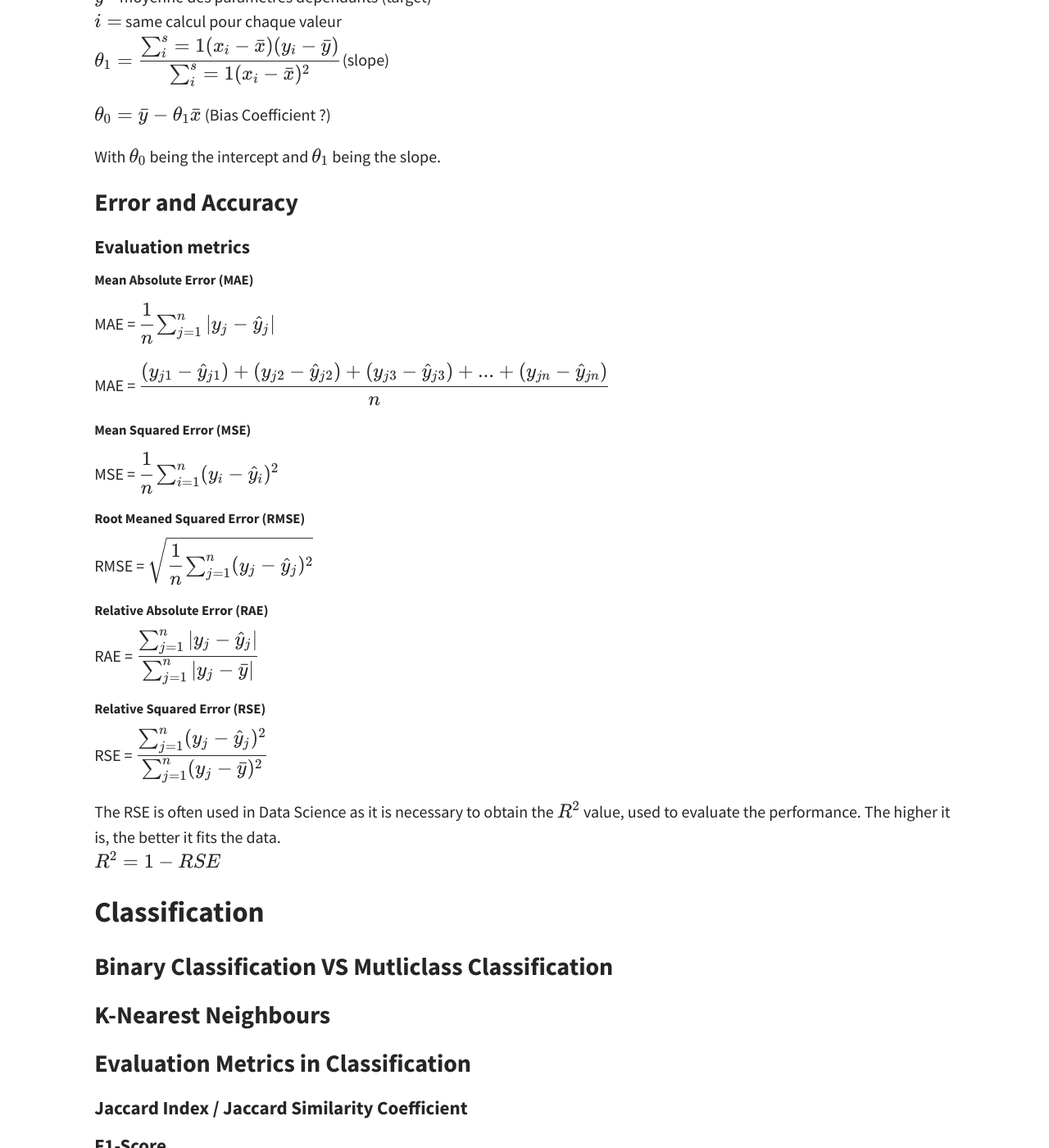
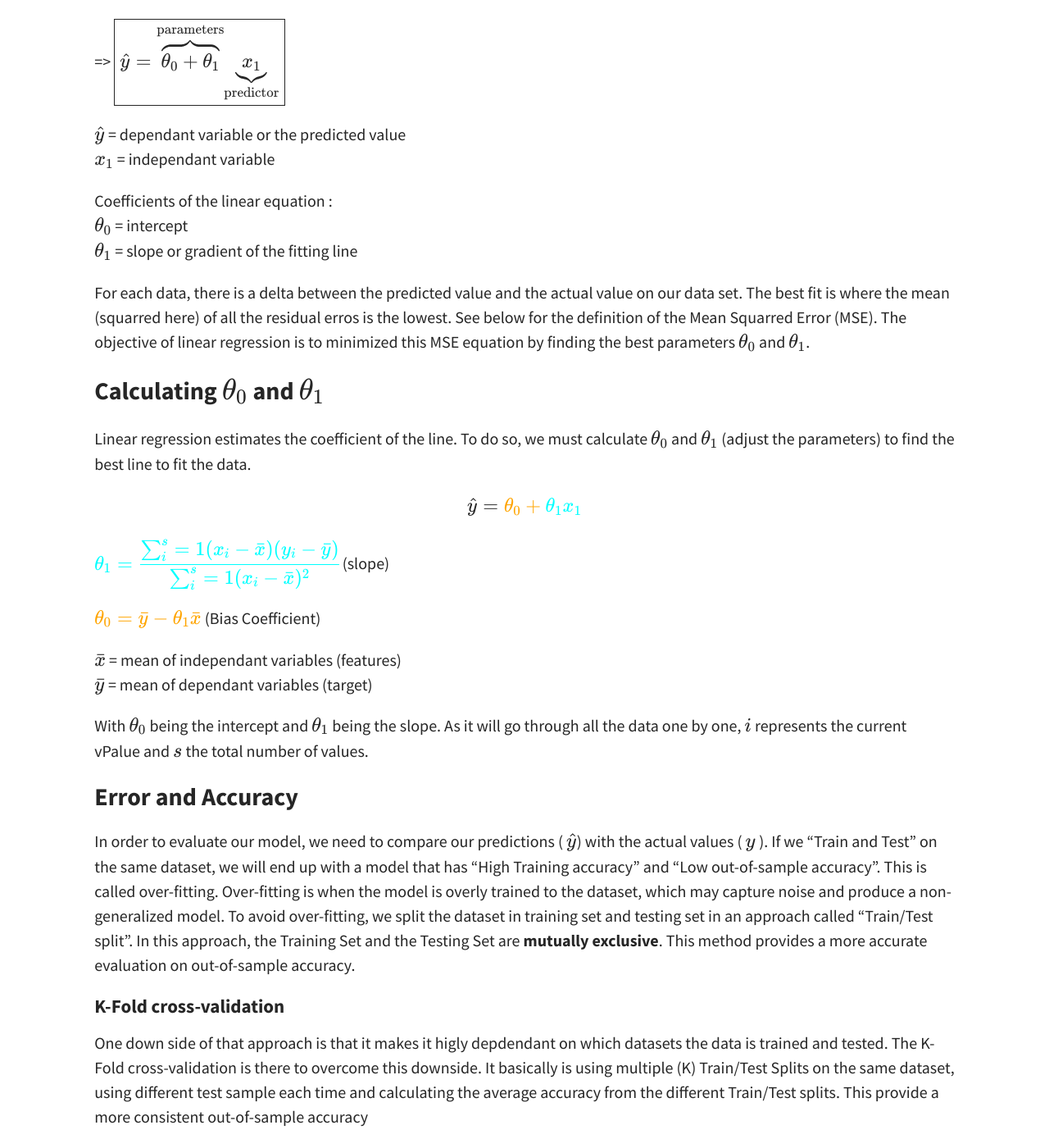
Before and after one commit to cristalcorp/cristalcorp.github.io, a Jekyll site: the page built from _posts/2024-07-30-Machine_Learning_with_Python.md, in a window 1280 px wide and 1400 px high, scrolled down 1622 px. Shown: the whole window at 82% size. Built offline with Jekyll 4.4.1, drawn with Linux system fonts in a browser that asks for light colours; a script that is not in the unit is left out; some of the changed text lies outside the part shown.

Commit message:
Model evaluation in regerssion models

```diff
--- a/_posts/2024-07-30-Machine_Learning_with_Python.md
+++ b/_posts/2024-07-30-Machine_Learning_with_Python.md
@@ -31,24 +31,52 @@ There are many Regression Algorithms, to name a few :
 * KNN ( K-nearest Neighbors )
 
 ## Simple Linear Regression
-Simple Linear Regression is when 1 independant variable is used to estimate a dependant variable. As you can guess, when more than one independant variable is used, the process is called Multiple Linear Regression.
+Simple Linear Regression is when 1 independant variable is used to estimate a dependant, continuous variable. As you can guess, when more than one independant variable is used, the process is called Multiple Linear Regression.
+Pros of Linear Regression :
+* Very Fast
+* No paramter tuning
+* Easy to understand and higly interpretable
+
+
+### Fitting Line
+The fit line is the line that goes through the data, representing a tendance of how dependant variable values evolve related to the independant variables. It is usually represented as a polynomial :
+
+=> $$ \boxed{\hat{y} = \overbrace{\theta_0 + \theta_1}^{\text{parameters}}\underbrace{x_1}_{\text{predictor}}} $$
 
 $$ \hat{y} $$ = dependant variable  or the predicted value
 $$ x_1 $$ = independant variable
 
-=> $$ \boxed{\hat{y} = \overbrace{\theta_0 + \theta_1}^{\text{parameters}}\underbrace{x_1}_{\text{predictor}}} $$
+Coefficients of the linear equation :
+$$ \theta_0 $$ = intercept
+$$ \theta_1 $$ = slope or gradient of the fitting line
 
-$$ \bar{x} $$ = moyenne des parametres independants (features)
-$$ \bar{y} $$ = moyenne des parametres dependants (target)
-$$ i = $$ same calcul pour chaque valeur
-$$ \theta_1 = \cfrac{\sum_{i}^s = 1(x_i - \bar{x})(y_i - \bar{y})}{\sum_{i}^s = 1(x_i - \bar{x})^2}  $$  (slope)
+For each data, there is a delta between the predicted value and the actual value on our data set. The best fit is where the mean (squarred here) of all the residual erros is the lowest. See below for the definition of the Mean Squarred Error (MSE). The objective of linear regression is to minimized this MSE equation by finding the best parameters $$ \theta_0 $$ and $$ \theta_1 $$.
 
-$$ \theta_0 = \bar{y} - \theta_1\bar{x} $$ (Bias Coefficient ?)
+### Calculating $$ \theta_0 $$ and $$ \theta_1 $$
+Linear regression estimates the coefficient of the line. To do so, we must calculate $$ \theta_0 $$ and $$ \theta_1 $$ (adjust the parameters) to find the best line to fit the data.
+
+$$ \hat{y} = \color{orange}{\theta_0} + \color{cyan}{\theta_1x_1} $$
 
 
-With $$ \theta_0 $$ being the intercept and $$ \theta_1 $$ being the slope.
+
+$$ \color{cyan}{\theta_1 = \cfrac{\sum_{i}^s = 1(x_i - \bar{x})(y_i - \bar{y})}{\sum_{i}^s = 1(x_i - \bar{x})^2}}  $$  (slope)
+
+$$ \color{orange}{\theta_0 = \bar{y} - \theta_1\bar{x}} $$ (Bias Coefficient)
+
+$$ \bar{x} $$ = mean of independant variables (features)
+$$ \bar{y} $$ = mean of dependant variables (target)
+
+With $$ \theta_0 $$ being the intercept and $$ \theta_1 $$ being the slope. As it will go through all the data one by one, $$ i $$ represents the current vPalue and $$ s $$ the total number of values.
 
 ### Error and Accuracy
+In order to evaluate our model, we need to compare our predictions ( $$ \hat{y} $$) with the actual values ( $$ y $$ ).
+If we "Train and Test" on the same dataset, we will end up with a model that has "High Training accuracy" and "Low out-of-sample accuracy". This is called over-fitting. Over-fitting is when the model is overly trained to the dataset, which may capture noise and produce a non-generalized model.
+To avoid over-fitting, we split the dataset in training set and testing set in an approach called "Train/Test split". In this approach, the Training Set and the Testing Set are **mutually exclusive**. This method provides a more accurate evaluation on out-of-sample accuracy.
+
+#### K-Fold cross-validation
+One down side of that approach is that it makes it higly depdendant on which datasets the data is trained and tested. The K-Fold cross-validation is there to overcome this downside.
+It basically is using multiple (K) Train/Test Splits on the same dataset, using different test sample each time and calculating the average accuracy from the different Train/Test splits. This provide a more consistent out-of-sample accuracy
+
 #### Evaluation metrics
 ##### Mean Absolute Error (MAE)
 MAE = $$ \cfrac{1}{n} \sum_{j=1}^n |y_j - \hat{y}_j| $$
```
